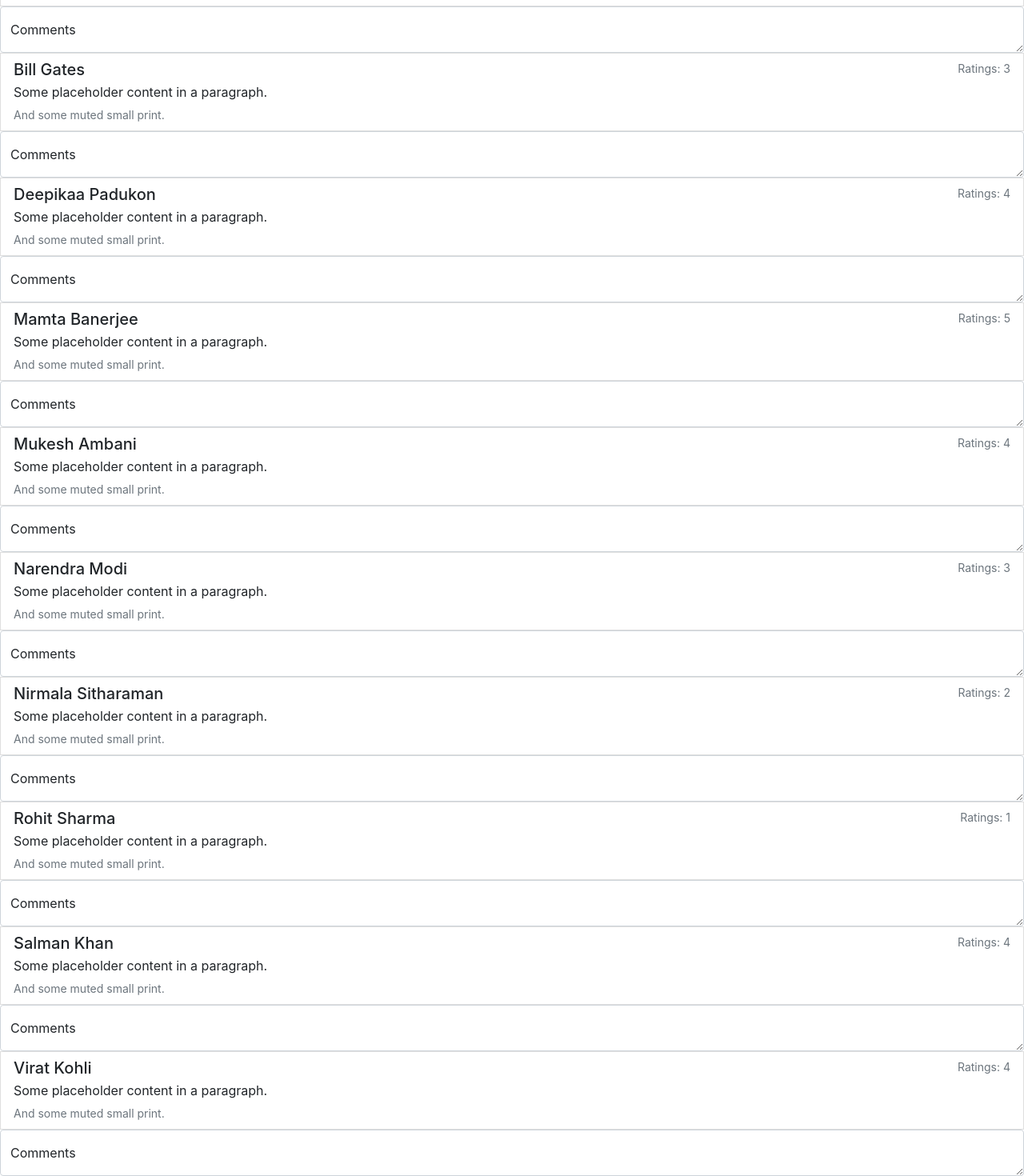
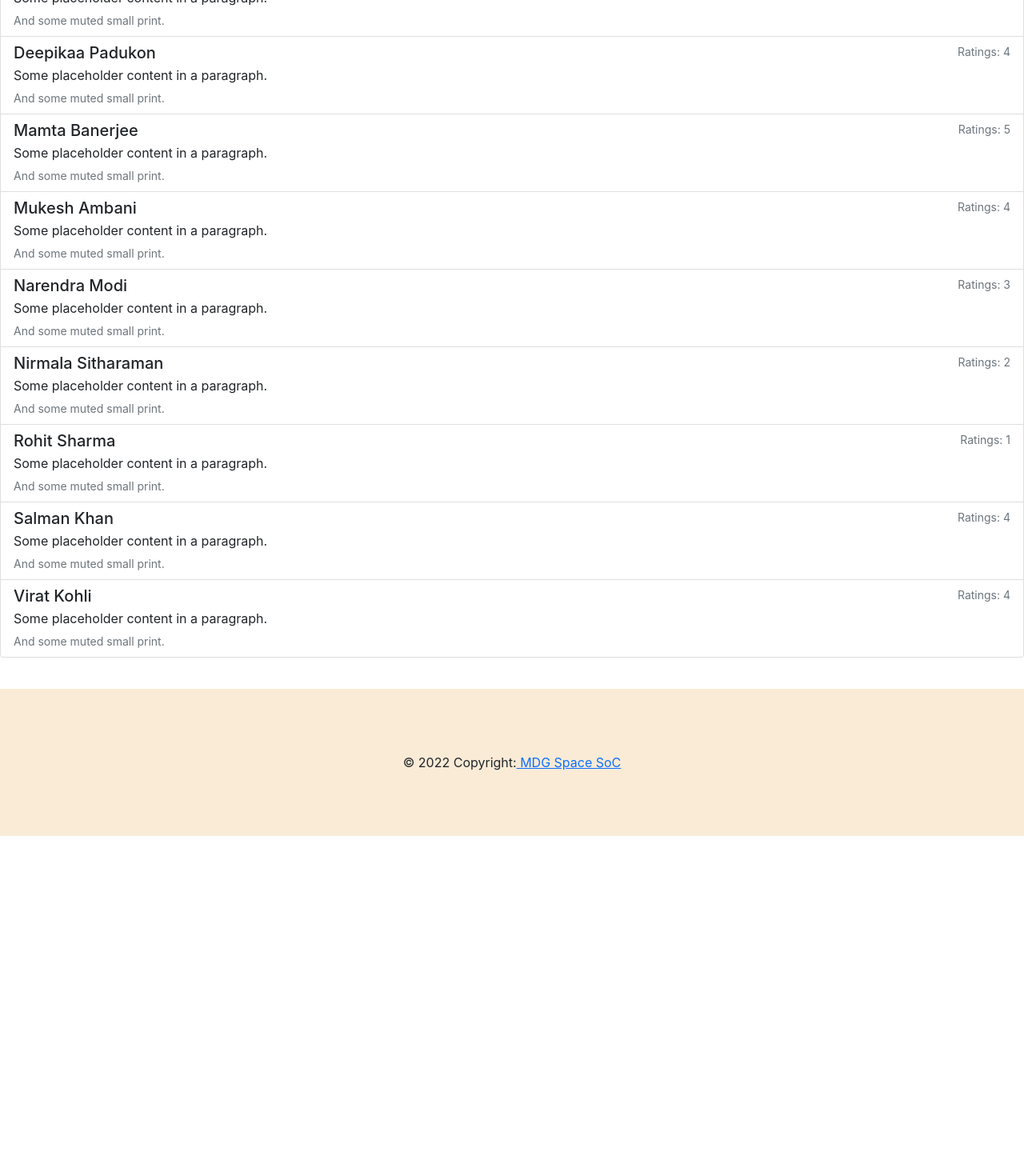
Before and after one commit to Season-of-Code-2022-MDG-Space/idonate, a React (Create React App) app: page / in a window 1280 px wide. Shown: the part 874-2344 px from the top of the page at 80% size. After the commit the page ends 1919 px from the top, so only its background shows below. Built offline with nearby package versions, Linux system fonts and the light colour scheme.

Commit message:
footer component added

```diff
--- a/src/App.js
+++ b/src/App.js
@@ -4,6 +4,7 @@
 import Searchbar from './components/Searchbar';
 import Ngolist from './components/Ngolist';
 import Add from './components/Add';
+import Footer from './components/Footer';
 function App() {
   let list = [
     { gender: "Male", profession: "Actor" , rating:1 },
@@ -80,6 +81,7 @@
       <Add/>
       <Searchbar searchngo={searchngo} applyfilter={applyfilter} />
       <Ngolist />
+      <Footer/>
 
     </>
   );
--- /dev/null
+++ b/src/components/Footer.js
@@ -0,0 +1,13 @@
+import React from 'react'
+
+export default function Footer() {
+  return (
+    <div>
+        <footer className="page-footer font-small blue footer">
+        <div className="footer-copyright text-center py-3">© 2022 Copyright:
+          <a href="#"> MDG Space SoC</a>
+        </div>
+      </footer>
+    </div>
+  )
+}
--- a/src/components/Ngolist.js
+++ b/src/components/Ngolist.js
@@ -13,10 +13,7 @@
                 </div>
                 <p className="mb-1">Some placeholder content in a paragraph.</p>
                 <small>And some small print.</small></a>
-                <div className="form-floating">
-                    <textarea className="form-control" placeholder="Leave a comment here" id="floatingTextarea"></textarea>
-                    <label for="floatingTextarea">Comments</label>
-                </div>
+
 
 
 
@@ -27,10 +24,7 @@
                 </div>
                 <p className="mb-1">Some placeholder content in a paragraph.</p>
                 <small className="text-muted">And some muted small print.</small></a>
-                <div className="form-floating">
-                    <textarea className="form-control" placeholder="Leave a comment here" id="floatingTextarea"></textarea>
-                    <label for="floatingTextarea">Comments</label>
-                </div>
+
 
 
 
@@ -41,10 +35,7 @@
                 </div>
                 <p className="mb-1">Some placeholder content in a paragraph.</p>
                 <small className="text-muted">And some muted small print.</small></a>
-                <div className="form-floating">
-                    <textarea className="form-control" placeholder="Leave a comment here" id="floatingTextarea"></textarea>
-                    <label for="floatingTextarea">Comments</label>
-                </div>
+
 
             <a href="#" className="list-group-item list-group-item-action listbox">
                 <div className="d-flex w-100 justify-content-between">
@@ -53,10 +44,7 @@
                 </div>
                 <p className="mb-1">Some placeholder content in a paragraph.</p>
                 <small className="text-muted">And some muted small print.</small></a>
-                <div className="form-floating">
-                    <textarea className="form-control" placeholder="Leave a comment here" id="floatingTextarea"></textarea>
-                    <label for="floatingTextarea">Comments</label>
-                </div>
+
 
 
             <a href="#" className="list-group-item list-group-item-action listbox">
@@ -66,10 +54,7 @@
                 </div>
                 <p className="mb-1">Some placeholder content in a paragraph.</p>
                 <small className="text-muted">And some muted small print.</small></a>
-                <div className="form-floating">
-                    <textarea className="form-control" placeholder="Leave a comment here" id="floatingTextarea"></textarea>
-                    <label for="floatingTextarea">Comments</label>
-                </div>
+
 
 
             <a href="#" className="list-group-item list-group-item-action listbox">
@@ -79,10 +64,7 @@
                 </div>
                 <p className="mb-1">Some placeholder content in a paragraph.</p>
                 <small className="text-muted">And some muted small print.</small></a>
-                <div className="form-floating">
-                    <textarea className="form-control" placeholder="Leave a comment here" id="floatingTextarea"></textarea>
-                    <label for="floatingTextarea">Comments</label>
-                </div>
+
 
             <a href="#" className="list-group-item list-group-item-action listbox">
                 <div className="d-flex w-100 justify-content-between">
@@ -91,10 +73,7 @@
                 </div>
                 <p className="mb-1">Some placeholder content in a paragraph.</p>
                 <small className="text-muted">And some muted small print.</small></a>
-                <div className="form-floating">
-                    <textarea className="form-control" placeholder="Leave a comment here" id="floatingTextarea"></textarea>
-                    <label for="floatingTextarea">Comments</label>
-                </div>
+
 
             <a href="#" className="list-group-item list-group-item-action listbox">
                 <div className="d-flex w-100 justify-content-between">
@@ -103,10 +82,7 @@
                 </div>
                 <p className="mb-1">Some placeholder content in a paragraph.</p>
                 <small className="text-muted">And some muted small print.</small></a>
-                <div className="form-floating">
-                    <textarea className="form-control" placeholder="Leave a comment here" id="floatingTextarea"></textarea>
-                    <label for="floatingTextarea">Comments</label>
-                </div>
+
 
             <a href="#" className="list-group-item list-group-item-action listbox">
                 <div className="d-flex w-100 justify-content-between">
@@ -115,10 +91,7 @@
                 </div>
                 <p className="mb-1">Some placeholder content in a paragraph.</p>
                 <small className="text-muted">And some muted small print.</small></a>
-                <div className="form-floating">
-                    <textarea className="form-control" placeholder="Leave a comment here" id="floatingTextarea"></textarea>
-                    <label for="floatingTextarea">Comments</label>
-                </div>
+
 
 
             <a href="#" className="list-group-item list-group-item-action listbox">
@@ -128,10 +101,7 @@
                 </div>
                 <p className="mb-1">Some placeholder content in a paragraph.</p>
                 <small className="text-muted">And some muted small print.</small></a>
-                <div className="form-floating">
-                    <textarea className="form-control" placeholder="Leave a comment here" id="floatingTextarea"></textarea>
-                    <label for="floatingTextarea">Comments</label>
-                </div>
+
 
             <a href="#" className="list-group-item list-group-item-action listbox">
                 <div className="d-flex w-100 justify-content-between">
@@ -140,10 +110,7 @@
                 </div>
                 <p className="mb-1">Some placeholder content in a paragraph.</p>
                 <small className="text-muted">And some muted small print.</small></a>
-                <div className="form-floating">
-                    <textarea className="form-control" placeholder="Leave a comment here" id="floatingTextarea"></textarea>
-                    <label for="floatingTextarea">Comments</label>
-                </div>
+
 
         </div> </>
 
--- a/src/index.css
+++ b/src/index.css
@@ -61,3 +61,9 @@
   margin-top: 4px !important;
   width: 300px !important;
 }
+
+.footer{
+  margin-top: 3% !important;
+  background-color: antiquewhite;
+  padding: 5%;
+}
```
